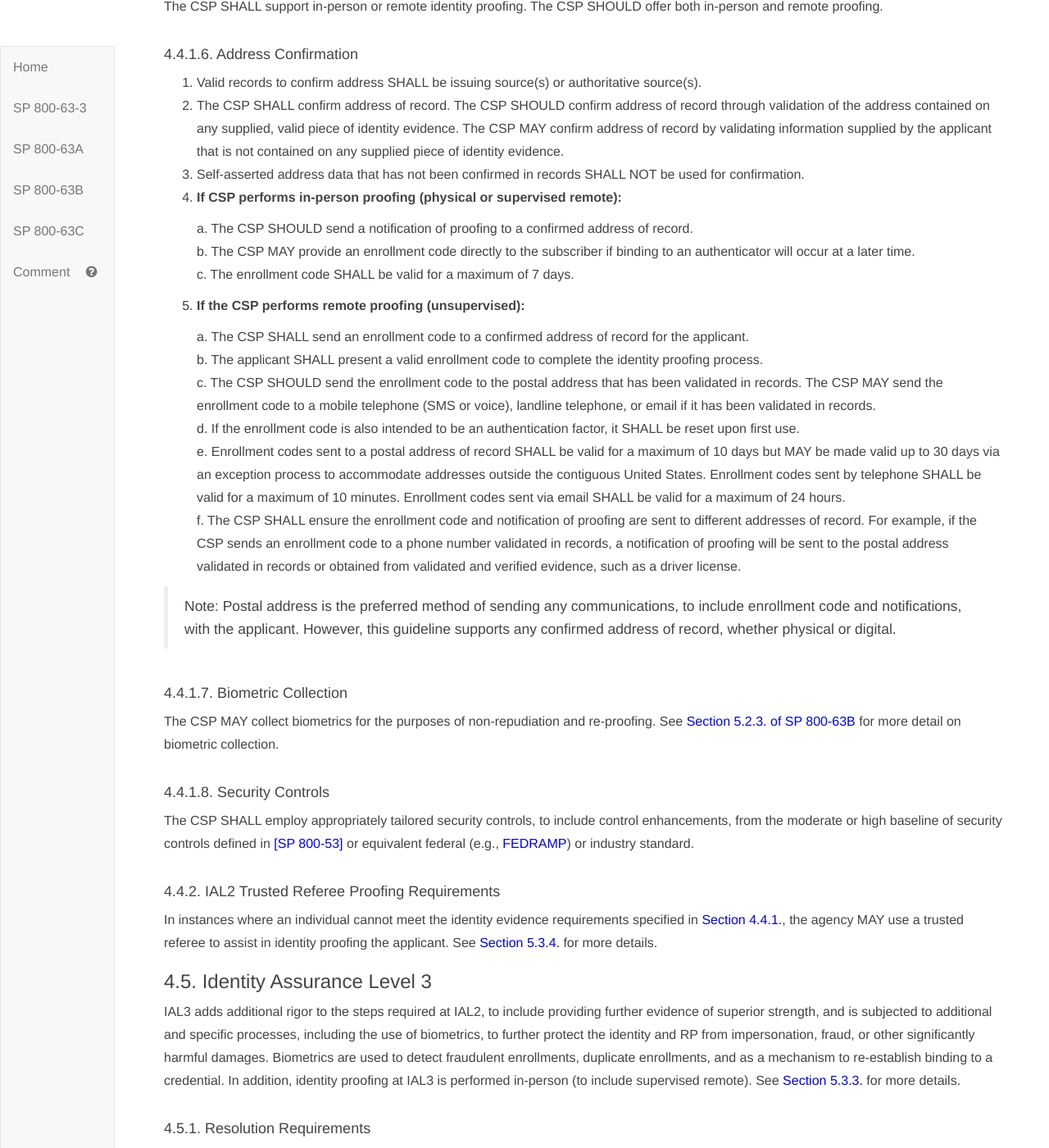
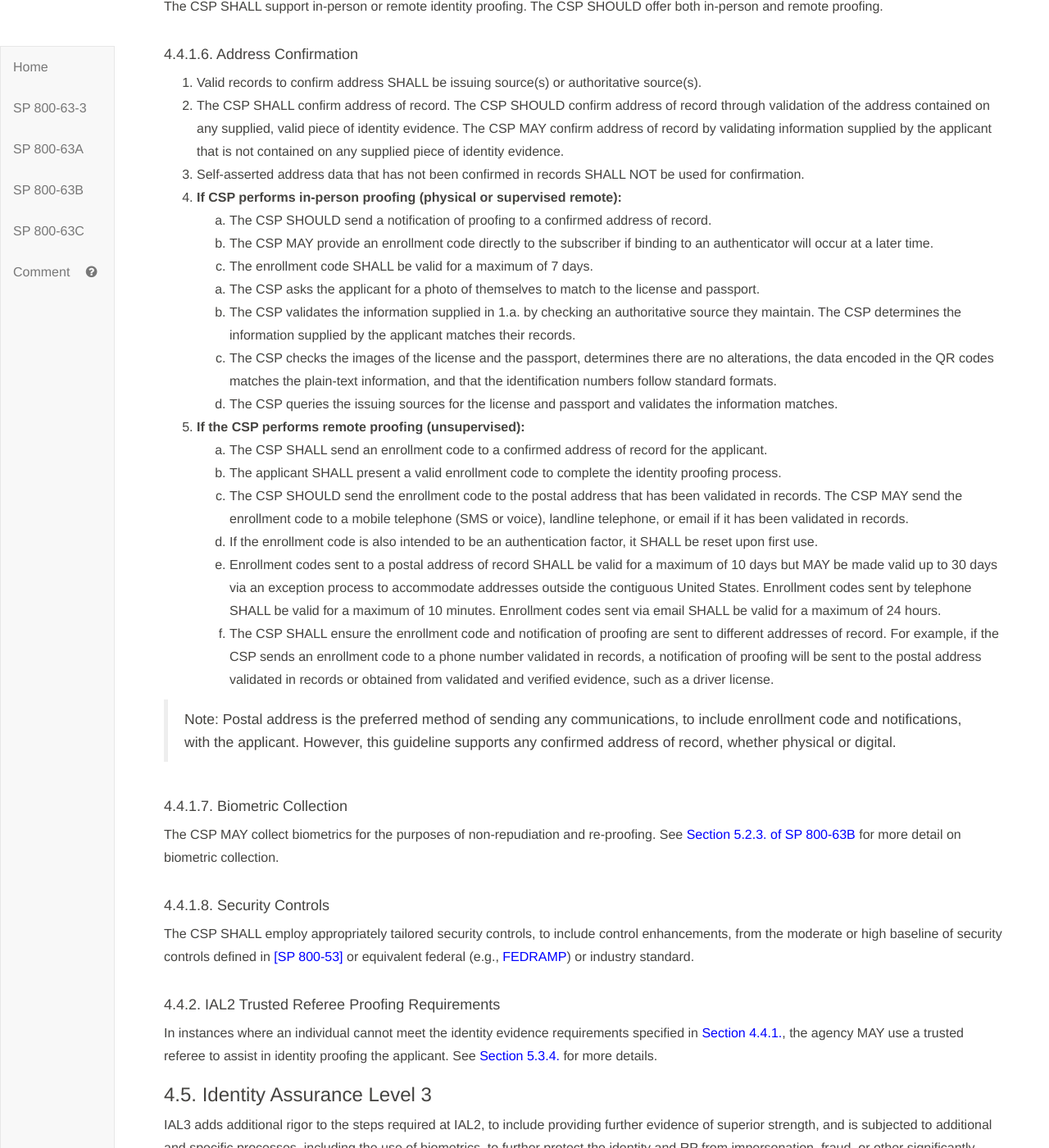
Before and after one commit to usnistgov/TIG-Stage, a Jekyll site: the page built from sp800-63a/sec4_ial.md, in a window 1280 px wide and 1400 px high, scrolled down 4353 px. Shown: the whole window at 82% size. Built offline with Jekyll 4.4.1, drawn with Linux system fonts in a browser that asks for light colours; our own code applies the rules of GitHub Pages for plain Markdown files.

Commit message:
erftgvtc

```diff
--- a/sp800-63a/sec4_ial.md
+++ b/sp800-63a/sec4_ial.md
@@ -145,23 +145,38 @@ The CSP SHALL support in-person or remote identity proofing. The CSP SHOULD offe
 
 #### <a name="4-4-1-6"></a> 4.4.1.6. Address Confirmation
 
-1. Valid records to confirm address SHALL be issuing source(s) or authoritative source(s).
-2. The CSP SHALL confirm address of record. The CSP SHOULD confirm address of record through validation of the address contained on any supplied, valid piece of identity evidence. The CSP MAY confirm address of record by validating information supplied by the applicant that is not contained on any supplied piece of identity evidence.
-3. Self-asserted address data that has not been confirmed in records SHALL NOT be used for confirmation.
-4. **If CSP performs in-person proofing (physical or supervised remote):**
+<div class="text-left" markdown="0">
 
-	a. The CSP SHOULD send a notification of proofing to a confirmed address of record.
-	b. The CSP MAY provide an enrollment code directly to the subscriber if binding to an authenticator will occur at a later time.
-	c. The enrollment code SHALL be valid for a maximum of 7 days.
+<ol type="1" start="1">
+	<li>Valid records to confirm address SHALL be issuing source(s) or authoritative source(s).</li>
+	<li>The CSP SHALL confirm address of record. The CSP SHOULD confirm address of record through validation of the address contained on any supplied, valid piece of identity evidence. The CSP MAY confirm address of record by validating information supplied by the applicant that is not contained on any supplied piece of identity evidence.</li>
+	<li>Self-asserted address data that has not been confirmed in records SHALL NOT be used for confirmation.</li>
+	<li><strong>If CSP performs in-person proofing (physical or supervised remote):</strong></li>
+		<ol type="a" start="a">
+			<li>The CSP SHOULD send a notification of proofing to a confirmed address of record.</li>
+	  		<li>The CSP MAY provide an enrollment code directly to the subscriber if binding to an authenticator will occur at a later time.</li>
+	  		<li>The enrollment code SHALL be valid for a maximum of 7 days.</li>
+  		</ol>
 
-5. **If the CSP performs remote proofing (unsupervised):**
 
-	a. The CSP SHALL send an enrollment code to a confirmed address of record for the applicant.
-	b. The applicant SHALL present a valid enrollment code to complete the identity proofing process.
-	c. The CSP SHOULD send the enrollment code to the postal address that has been validated in records.  The CSP MAY send the enrollment code to a mobile telephone (SMS or voice), landline telephone, or email if it has been validated in records.
-	d. If the enrollment code is also intended to be an authentication factor, it SHALL be reset upon first use.
-	e. Enrollment codes sent to a postal address of record SHALL be valid for a maximum of 10 days but MAY be made valid up to 30 days via an exception process to accommodate addresses outside the contiguous United States. Enrollment codes sent by telephone SHALL be valid for a maximum of 10 minutes. Enrollment codes sent via email SHALL be valid for a maximum of 24 hours.
-	f. The CSP SHALL ensure the enrollment code and notification of proofing are sent to different addresses of record. For example, if the CSP sends an enrollment code to a phone number validated in records, a notification of proofing will be sent to the postal address validated in records or obtained from validated and verified evidence, such as a driver license.
+  		<ol type="a" start="a">
+			<li>The CSP asks the applicant for a photo of themselves to match to the license and passport.</li>
+			<li>The CSP validates the information supplied in 1.a. by checking an authoritative source they maintain. The CSP determines the information supplied by the applicant matches their records.</li>
+			<li>The CSP checks the images of the license and the passport, determines there are no alterations, the data encoded in the QR codes  matches the plain-text information, and that the identification numbers follow standard formats.</li>
+			<li>The CSP queries the issuing sources for the license and passport and validates the information matches.</li>
+		</ol>
+	<li><strong>If the CSP performs remote proofing (unsupervised):</strong></li>
+		<ol type="a" start="a">
+			<li>The CSP SHALL send an enrollment code to a confirmed address of record for the applicant.</li>
+			<li>The applicant SHALL present a valid enrollment code to complete the identity proofing process.</li>
+			<li>The CSP SHOULD send the enrollment code to the postal address that has been validated in records.  The CSP MAY send the enrollment code to a mobile telephone (SMS or voice), landline telephone, or email if it has been validated in records.</li>
+			<li>If the enrollment code is also intended to be an authentication factor, it SHALL be reset upon first use.</li>
+			<li>Enrollment codes sent to a postal address of record SHALL be valid for a maximum of 10 days but MAY be made valid up to 30 days via an exception process to accommodate addresses outside the contiguous United States. Enrollment codes sent by telephone SHALL be valid for a maximum of 10 minutes. Enrollment codes sent via email SHALL be valid for a maximum of 24 hours.</li>
+			<li>The CSP SHALL ensure the enrollment code and notification of proofing are sent to different addresses of record. For example, if the CSP sends an enrollment code to a phone number validated in records, a notification of proofing will be sent to the postal address validated in records or obtained from validated and verified evidence, such as a driver license.</li>
+		</ol>
+</ol>
+
+</div>
 
 > Note: Postal address is the preferred method of sending any communications, to include enrollment code and notifications, with the applicant. However, this guideline supports any confirmed address of record, whether physical or digital.
 
```
